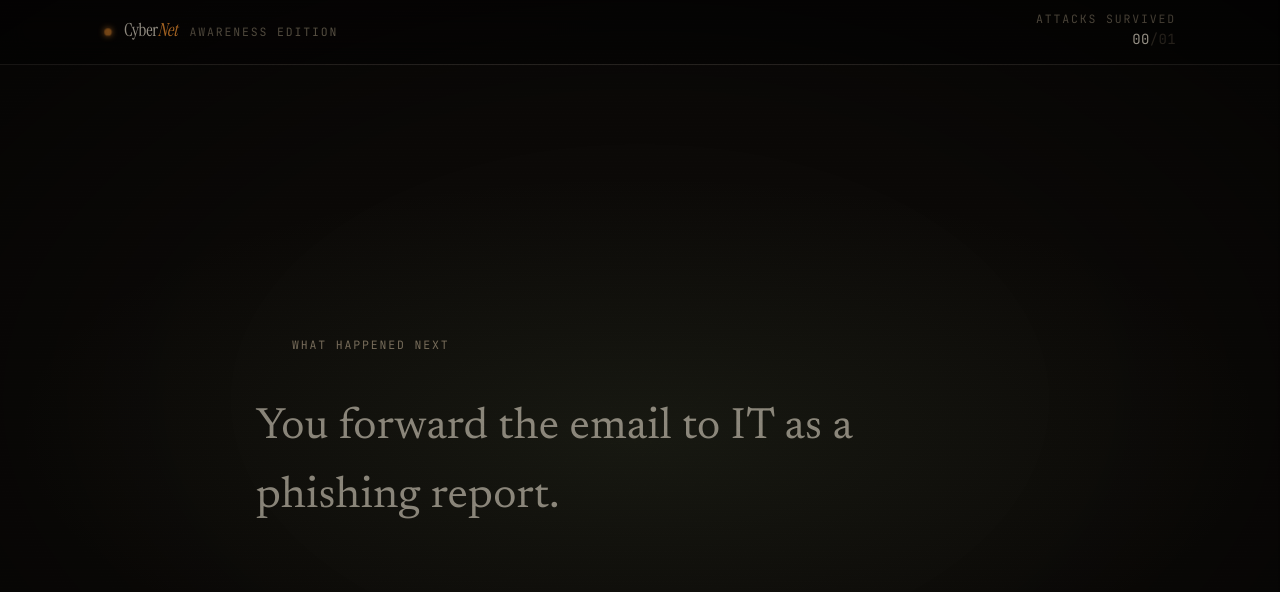
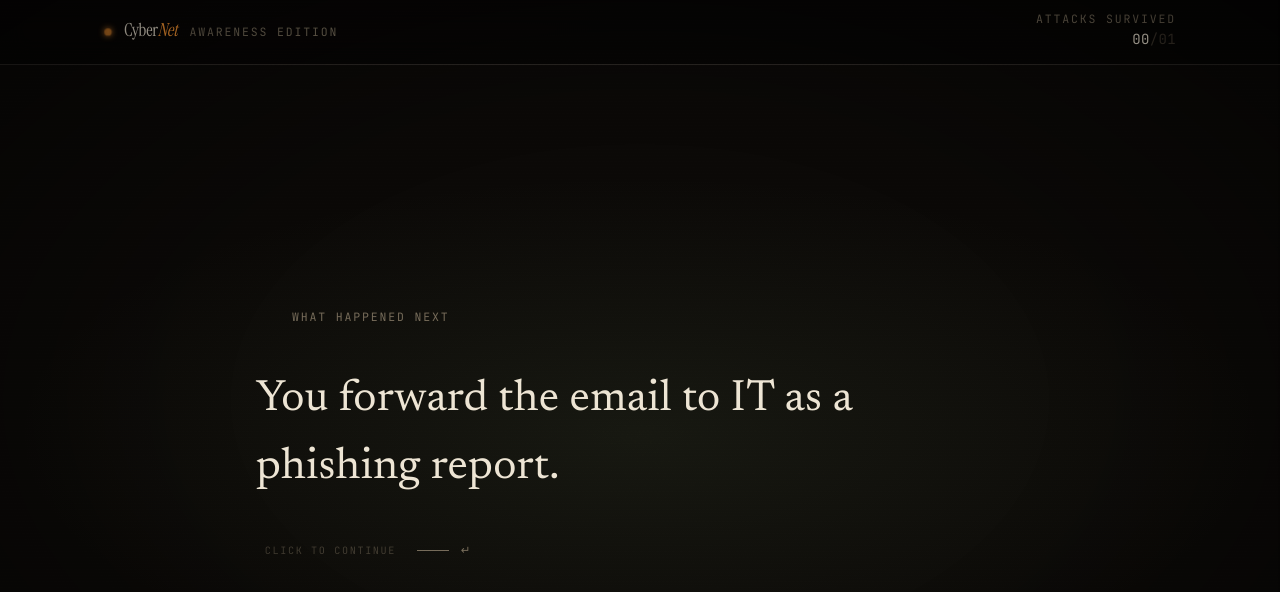
Before and after one commit to MoeJaafar/cybernet-awareness, a Next.js app: page /scenario/phishing-it-helpdesk in a window 1280 px wide. Both pictures are taken after a click on the button 380 px from the left and 250 px from the top of the page. Shown: the top 592 px of the page. Built offline with nearby package versions, Linux system fonts and the light colour scheme.

Commit message:
typed narrative waits for click between lines, skip-on-click while typing

```diff
--- a/src/components/TypedNarrative.tsx
+++ b/src/components/TypedNarrative.tsx
@@ -32,18 +32,23 @@ export function TypedNarrative({
 }) {
     const [lineIndex, setLineIndex] = useState(0);
     const [charIndex, setCharIndex] = useState(0);
-    const [phase, setPhase] = useState<"type" | "hold" | "done">("type");
+    /**
+     * Phases:
+     *   type : typewriter is in motion
+     *   wait : line finished typing, waiting for the player to click
+     *   done : every line is shown, CTA children revealed
+     */
+    const [phase, setPhase] = useState<"type" | "wait" | "done">("type");
 
+    // Typewriter drive: only active during "type". When the line
+    // finishes, move to "wait" (player click advances) instead of
+    // auto-advancing on a timer.
     useEffect(() => {
-        if (phase === "done") return;
-        if (lineIndex >= lines.length) {
-            setPhase("done");
-            return;
-        }
+        if (phase !== "type") return;
+        if (lineIndex >= lines.length) return;
         const line = lines[lineIndex];
-        if (phase === "type") {
         if (charIndex >= line.length) {
-                setPhase("hold");
+            setPhase("wait");
             return;
         }
         const prev = line[charIndex - 1] ?? "";
@@ -57,11 +62,21 @@ export function TypedNarrative({
                     : 28;
         const t = window.setTimeout(() => setCharIndex((c) => c + 1), delay);
         return () => window.clearTimeout(t);
+    }, [lineIndex, charIndex, phase, lines]);
+
+    // Advance handler — click anywhere (see outer handler below) or
+    // Enter/Space/ArrowRight. Two behaviours:
+    //   - during "type": skip to end of current line
+    //   - during "wait": move on to the next line, or finish
+    const advance = () => {
+        if (phase === "type") {
+            const line = lines[lineIndex];
+            setCharIndex(line?.length ?? 0);
+            setPhase("wait");
+            return;
         }
-        if (phase === "hold") {
+        if (phase === "wait") {
             const isLast = lineIndex === lines.length - 1;
-            const holdMs = isLast ? 700 : 900;
-            const t = window.setTimeout(() => {
             if (isLast) {
                 setPhase("done");
             } else {
@@ -69,10 +84,26 @@ export function TypedNarrative({
                 setCharIndex(0);
                 setPhase("type");
             }
-            }, holdMs);
-            return () => window.clearTimeout(t);
+            return;
         }
-    }, [lineIndex, charIndex, phase, lines]);
+    };
+
+    useEffect(() => {
+        const handler = (e: KeyboardEvent) => {
+            if (phase === "done") return;
+            if (
+                e.key === "Enter" ||
+                e.key === " " ||
+                e.key === "ArrowRight"
+            ) {
+                e.preventDefault();
+                advance();
+            }
+        };
+        window.addEventListener("keydown", handler);
+        return () => window.removeEventListener("keydown", handler);
+        // eslint-disable-next-line react-hooks/exhaustive-deps
+    }, [phase, lineIndex, charIndex]);
 
     const current = lines[lineIndex];
     const visible = phase === "done" ? lines[lines.length - 1] : current?.slice(0, charIndex) ?? "";
@@ -104,7 +135,21 @@ export function TypedNarrative({
               : "text-[color:var(--color-amber)]";
 
     return (
-        <div className={`min-h-[calc(100vh-61px)] w-full ${toneBg} flex flex-col items-center justify-center px-6 py-12 relative`}>
+        <div
+            className={`min-h-[calc(100vh-61px)] w-full ${toneBg} flex flex-col items-center justify-center px-6 py-12 relative ${
+                phase === "done" ? "" : "cursor-pointer select-none"
+            }`}
+            onClick={phase === "done" ? undefined : advance}
+            role={phase === "done" ? undefined : "button"}
+            tabIndex={phase === "done" ? undefined : 0}
+            aria-label={
+                phase === "type"
+                    ? "skip to end of line"
+                    : phase === "wait"
+                      ? "continue"
+                      : undefined
+            }
+        >
             <div
                 aria-hidden
                 className="absolute inset-0 pointer-events-none"
@@ -188,12 +233,45 @@ export function TypedNarrative({
                     )}
                 </AnimatePresence>
 
+                {/* Continue hint during 'wait' — click anywhere to advance. */}
+                {phase === "wait" && (
+                    <motion.div
+                        className="flex items-center gap-3"
+                        initial={{ opacity: 0 }}
+                        animate={{ opacity: 1 }}
+                        transition={{ duration: 0.5, delay: 0.2 }}
+                    >
+                        <span
+                            className="type-mono text-[color:var(--color-bone-muted)]"
+                            style={{
+                                animation:
+                                    "pulse-dot 1.6s ease-in-out infinite",
+                            }}
+                        >
+                            click to continue
+                        </span>
+                        <span
+                            aria-hidden
+                            className="h-px w-8 bg-[color:var(--color-bone-muted)]"
+                        ></span>
+                        <span
+                            aria-hidden
+                            className="type-mono text-[color:var(--color-bone-muted)]"
+                        >
+                            ↵
+                        </span>
+                    </motion.div>
+                )}
+
+                {/* Final CTA block — stops clicks from the outer surface
+                 *  so buttons inside (continue, quiz options) work. */}
                 {phase === "done" && children && (
                     <motion.div
-                        className="flex flex-col items-center gap-4 pt-4"
+                        className="flex flex-col items-start gap-4 pt-4 w-full"
                         initial={{ opacity: 0, y: 8 }}
                         animate={{ opacity: 1, y: 0 }}
                         transition={{ duration: 0.5, delay: 0.1 }}
+                        onClick={(e) => e.stopPropagation()}
                     >
                         {children}
                     </motion.div>
```
Lines whose indentation alone changed are shown as unchanged.
